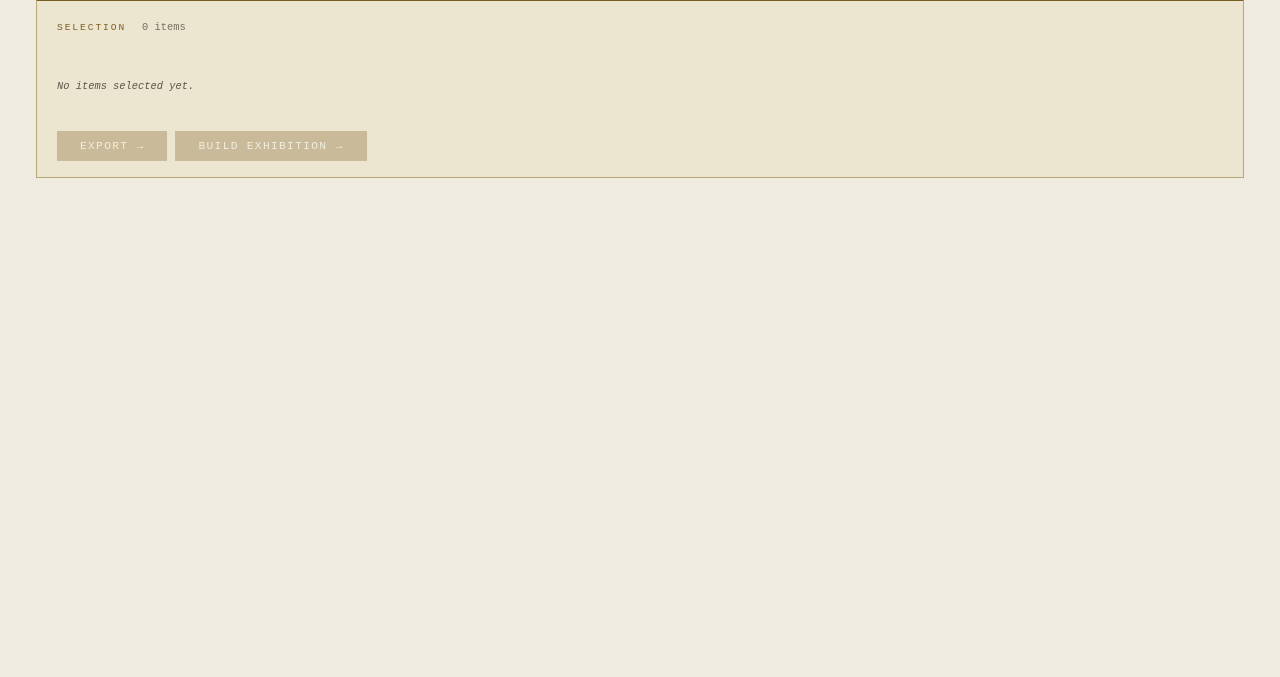
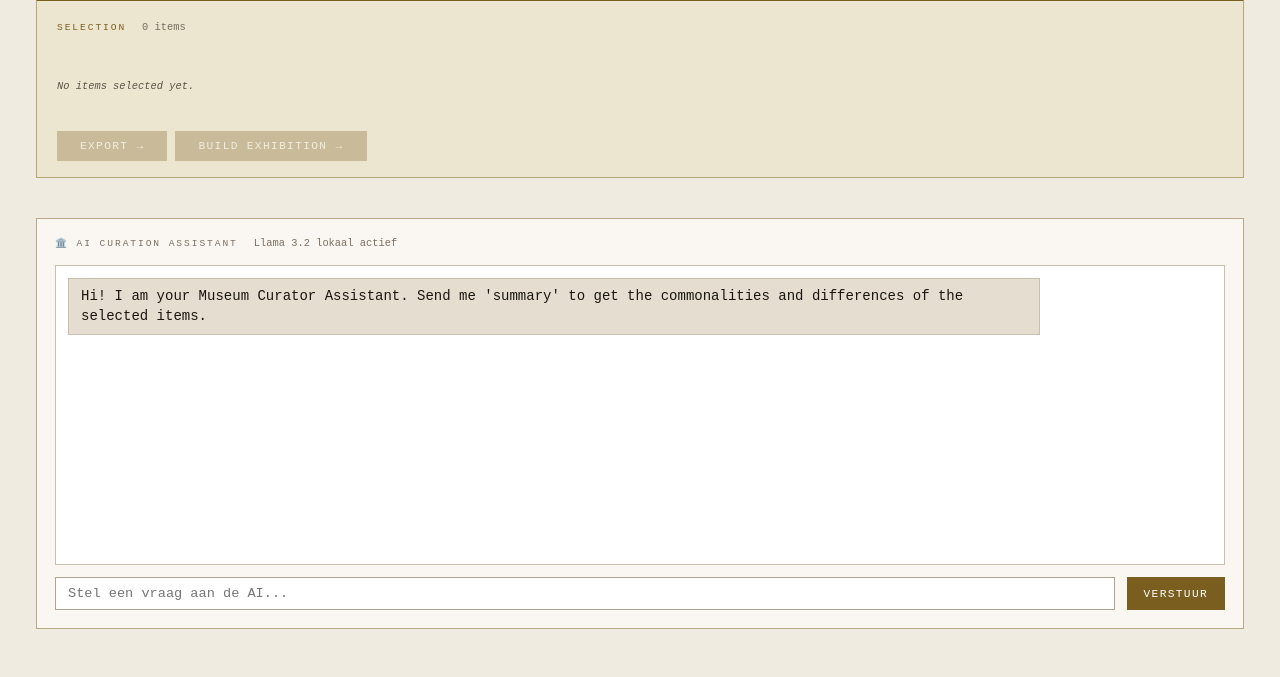
Before and after one commit to GabHoo/WereldMuseum-Sparql-Exploration, a Flask app: page / in a window 1280 px wide. Shown: the part 206-883 px from the top of the page. Before the commit the page ends 384 px from the top, so only its background shows below. Run offline with Flask 2, Linux system fonts and the light colour scheme; parts of the project's set-up code (start-up, migrations or seed data) failed here and were passed over.

Commit message:
✨ Add interface for LLM to interact with for summarization of selected items

````diff
--- a/app.py
+++ b/app.py
@@ -1,3 +1,4 @@
+import json
 import os
 from datetime import datetime, timezone
 
@@ -6,6 +7,7 @@ from flask import Flask, Response, abort, jsonify, render_template, request, sen
 import config
 from modules.artifact import Artifact
 from modules.base import SelectionHistory
+from modules.selection.textual_interaction import generate_chat_response
 
 app = Flask(__name__)
 MODULES = config.build_modules()
@@ -156,5 +158,58 @@ def export():
     )
 
 
+@app.route("/api/chat", methods=["POST"])
+def chat():
+    """Route die de tentoonstelling exporteert naar bestand en de data meegeeft aan Llama."""
+    data = request.get_json(silent=True) or {}
+    user_message = data.get("message", "").strip()
+    items = data.get("items", [])
+    meta = data.get("meta", {})
+
+    if not user_message:
+        return jsonify({"error": "Message is required"}), 400
+
+    context_prefix = ""
+
+    json_string_context = None
+
+    # Als er items in de huidige sessie zijn, trigger dan de JSON-export op de achtergrond
+    if items:
+        try:
+            # 1. Log de export (net als in de /export route)
+            MODULES["logger"].log_export(items, meta)
+
+            # 2. Genereer de JSON payload via de bestaande exporter
+            payload = MODULES["exporter"].export(items, meta)
+
+            # 3. Sla het bestand fysiek op als 'exhibition.json' in je werkmap
+            export_filename = "exhibition.json"
+            with open(export_filename, "wb") as f:
+                f.write(payload if isinstance(payload, bytes) else payload.encode('utf-8'))
+
+            # 4. Lees het bestand direct weer in als tekst-context voor het LLM
+            with open(export_filename, "r", encoding="utf-8") as f:
+                exhibition_data = json.load(f)
+
+            # Formatteer dit compact voor het model
+            json_string = json.dumps(exhibition_data, indent=2, ensure_ascii=False)
+            context_prefix = f"[Systeem info: exhibition.json is succesvol opgeslagen]\nHier is de huidige tentoonstellingsdata uit exhibition.json:\n```json\n{json_string}\n```\n\nGebruikersvraag over deze data: "
+
+        except Exception as e:
+            print(f"Achtergrond export mislukt: {str(e)}")
+            # We gaan door, maar zonder de bestandscontext
+            context_prefix = "[Systeem info: Automatische export naar exhibition.json mislukt]\n"
+
+    try:
+        # Combineer de bestandsinhoud met de vraag van de gebruiker
+        full_message = f"{context_prefix}{user_message}"
+
+        # Roep de functie aan uit textual_interaction.py
+        reply = generate_chat_response(full_message)
+        return jsonify({"reply": reply})
+    except Exception as e:
+        return jsonify({"error": f"Llama Error: {str(e)}"}), 500
+
+
 if __name__ == "__main__":
     app.run(debug=True, port=5000)
--- a/templates/index.html
+++ b/templates/index.html
@@ -579,6 +579,61 @@
     .err { color: #c04848; font-size: 0.7rem; margin-top: 12px; }
 
     #pool-section[hidden] { display: none; }
+
+    /* ── Chatbox Assistant ──────────────────────────────────────────────── */
+    #chat-section {
+      margin-top: 40px;
+      background: var(--card-bg);
+      border: 1px solid var(--card-border);
+      padding: 18px;
+    }
+
+    #chat-window {
+      height: 300px;
+      overflow-y: auto;
+      border: 1px solid #c8bfaf;
+      background: #fff;
+      padding: 12px;
+      margin-bottom: 12px;
+      display: flex;
+      flex-direction: column;
+      gap: 10px;
+    }
+
+    .chat-msg {
+      max-width: 85%;
+      padding: 8px 12px;
+      line-height: 1.4;
+    }
+
+    .chat-msg.user {
+      align-self: flex-end;
+      background: var(--selected-bg);
+      border: 1px solid var(--selected-border);
+    }
+
+    .chat-msg.assistant {
+      align-self: flex-start;
+      background: var(--surface);
+      border: 1px solid #c8bfaf;
+    }
+
+    #chat-form {
+      display: flex;
+      gap: 12px;
+    }
+
+    #chat-input {
+      flex-grow: 1;
+      background: #fff;
+      border: 1px solid #b0a490;
+      font-family: var(--mono);
+      font-size: 0.85rem;
+      padding: 8px 12px;
+      outline: none;
+    }
+
+    #chat-input:focus { border-color: var(--accent); }
   </style>
 </head>
 <body>
@@ -649,6 +704,23 @@
   </div>
 
   <div id="err-area"></div>
+
+  <!-- ── Chatbox Assistant Section ────────────────────────────────────── -->
+    <section id="chat-section">
+      <div class="section-meta">
+        <span class="section-label">🏛️ AI Curation Assistant</span>
+        <span class="section-stat" id="chat-status">Llama 3.2 lokaal actief</span>
+      </div>
+
+      <div id="chat-window">
+        <div class="chat-msg assistant">Hi! I am your Museum Curator Assistant. Send me 'summary' to get the commonalities and differences of the selected items.</div>
+      </div>
+
+      <form id="chat-form" onsubmit="sendMessage(event)">
+        <input type="text" id="chat-input" placeholder="Stel een vraag aan de AI..." autocomplete="off">
+        <button type="submit" class="search-btn">Verstuur</button>
+      </form>
+    </section>
 </main>
 
 <script>
@@ -1261,4 +1333,60 @@
 
 </script>
 </body>
+
+<script>
+    async function sendMessage(event) {
+    event.preventDefault();
+    const inputEl = document.getElementById('chat-input');
+    const windowEl = document.getElementById('chat-window');
+    const text = inputEl.value.trim();
+
+    if (!text) return;
+
+    // 1. Toon het bericht van de gebruiker in de chatbox UI
+    windowEl.innerHTML += `<div class="chat-msg user">${text}</div>`;
+    inputEl.value = '';
+    windowEl.scrollTop = windowEl.scrollHeight;
+
+    // Maak een tijdelijke 'aan het laden' indicator
+    const botMsgId = 'msg-' + Date.now();
+    windowEl.innerHTML += `<div class="chat-msg assistant" id="${botMsgId}">...</div>`;
+    windowEl.scrollTop = windowEl.scrollHeight;
+
+    // 2. Verzamel de huidige tentoonstellingsdata (hetzelfde als bij export)
+    // Let op: vervang 'huidigeItemsArray' en 'huidigeMetaNaam' door de echte variabelen
+    // die jouw frontend gebruikt om de geselecteerde objecten in de UI bij te houden.
+    const currentItems = typeof pool !== 'undefined' ? pool : []; // OF de variabele van je geselecteerde/displayed items
+    const currentMeta = {
+      source: "chatbox_trigger",
+      timestamp: new Date().toISOString()
+    };
+
+    try {
+      // 3. Verstuur het bericht EN de tentoonstellingsdata naar de Flask backend
+      const response = await fetch('/api/chat', {
+        method: 'POST',
+        headers: { 'Content-Type': 'application/json' },
+        body: JSON.stringify({
+          message: text,
+          items: selected,  // Dit activeert de export op de achtergrond
+          meta: currentMeta
+        })
+      });
+
+      const data = await response.json();
+      const botCell = document.getElementById(botMsgId);
+
+      if (response.ok && data.reply) {
+        botCell.innerText = data.reply;
+      } else {
+        botCell.innerText = "Fout van server: " + (data.error || "Onbekende fout");
+      }
+    } catch (error) {
+      document.getElementById(botMsgId).innerText = "Fout: Kan geen verbinding maken met de backend.";
+    }
+    windowEl.scrollTop = windowEl.scrollHeight;
+  }
+</script>
+
 </html>
````
